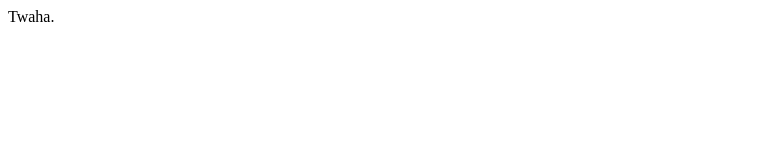
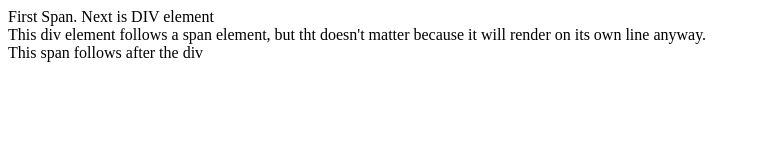
Before and after one commit to mi248/courseratest, a plain HTML site: page site/index.html in a window 1280 px wide. Shown: the whole page, without its empty margins (0-760 px from the left). Drawn offline with Linux system fonts and the light colour scheme.

Commit message:
Lec04 notes and index

```diff
--- a/site/index.html
+++ b/site/index.html
@@ -5,6 +5,8 @@
 	<title>Twaha's page</title>
 </head>
 <body>
-	Twaha.
+	<span>First Span. Next is DIV element</span>
+	<div>This div element follows a span element, but tht doesn't matter because it will render on its own line anyway. </div>
+	<span>This span follows after the div</span>
 </body>
 </html>
```
Also changed, not shown: site/Notes.txt.
